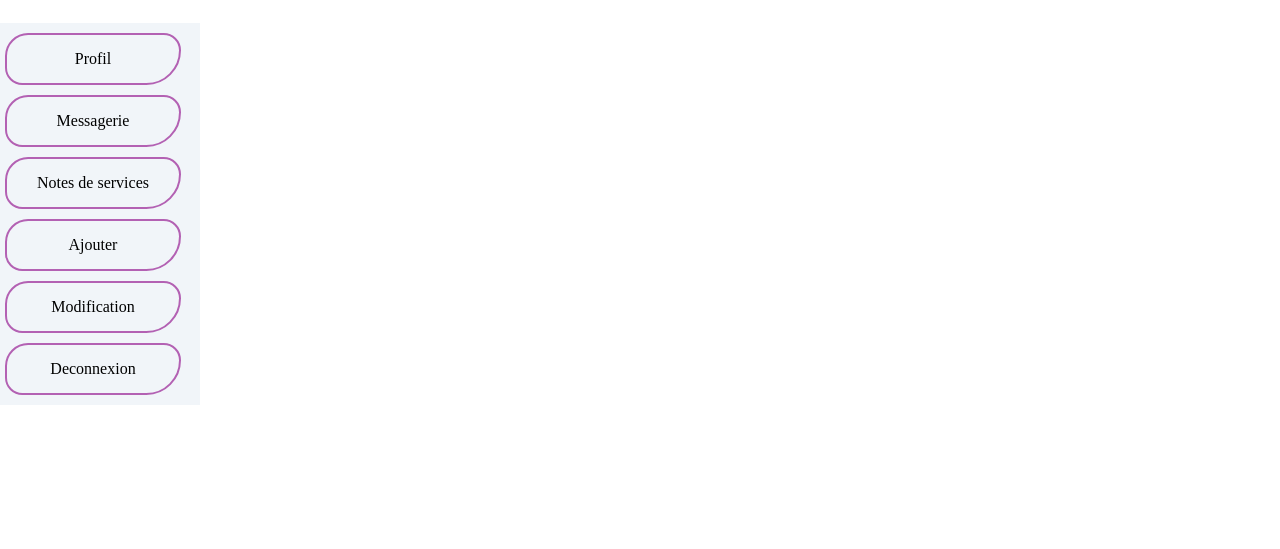
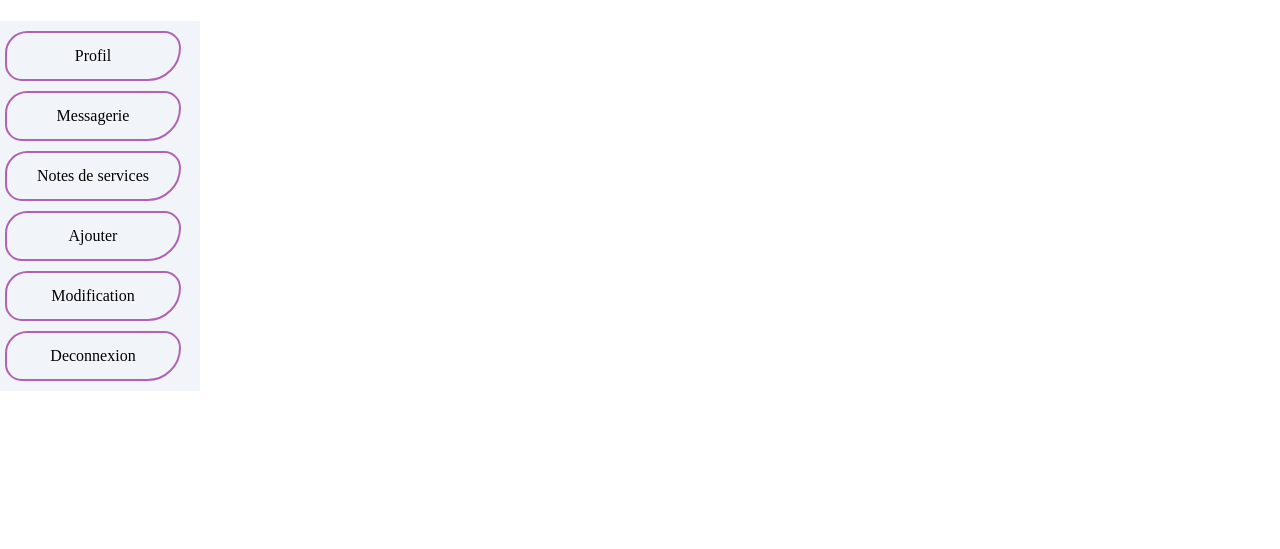
Before and after one commit to Kamamoctar/scriptoria.com, a plain HTML site: page index.html in a window 1280 px wide. Shown: the part 251-800 px from the top of the page. Drawn offline with Linux system fonts and the light colour scheme.

Commit message:
Reset du css

```diff
--- a/STYLES/main.css
+++ b/STYLES/main.css
@@ -1,10 +1,51 @@
 /* Je reset le CSS */
-* {
-    margin: 0;
-    padding: 0;
-    text-decoration: none;
-    list-style: none;
-    box-sizing: border-box;
+/* http://meyerweb.com/eric/tools/css/reset/
+   v2.0 | 20110126
+   License: none (public domain)
+*/
+
+html, body, div, span, applet, object, iframe,
+h1, h2, h3, h4, h5, h6, p, blockquote, pre,
+a, abbr, acronym, address, big, cite, code,
+del, dfn, em, img, ins, kbd, q, s, samp,
+small, strike, strong, sub, sup, tt, var,
+b, u, i, center,
+dl, dt, dd, ol, ul, li,
+fieldset, form, label, legend,
+table, caption, tbody, tfoot, thead, tr, th, td,
+article, aside, canvas, details, embed,
+figure, figcaption, footer, header, hgroup,
+menu, nav, output, ruby, section, summary,
+time, mark, audio, video {
+	margin: 0;
+	padding: 0;
+	border: 0;
+	font-size: 100%;
+	font: inherit;
+	vertical-align: baseline;
+}
+/* HTML5 display-role reset for older browsers */
+article, aside, details, figcaption, figure,
+footer, header, hgroup, menu, nav, section {
+	display: block;
+}
+body {
+	line-height: 1;
+}
+ol, ul {
+	list-style: none;
+}
+blockquote, q {
+	quotes: none;
+}
+blockquote:before, blockquote:after,
+q:before, q:after {
+	content: '';
+	content: none;
+}
+table {
+	border-collapse: collapse;
+	border-spacing: 0;
 }
 
 /* mes classes generales */
@@ -79,7 +120,7 @@ h1 {
     padding: 5px;
 }
 #menuList li:hover {
-    background-color: #119dcfb2;
+    background-color: #b361b3;
 }
 
 /***********************************************************
```
